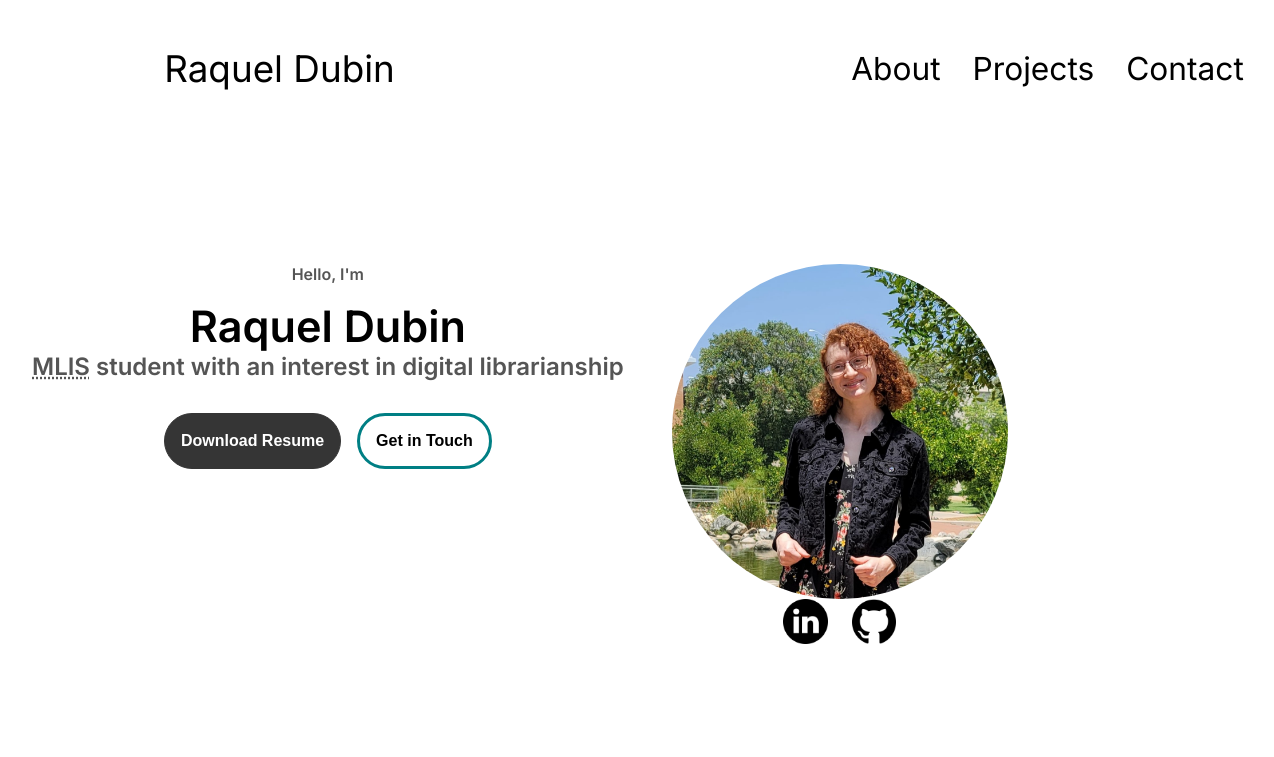
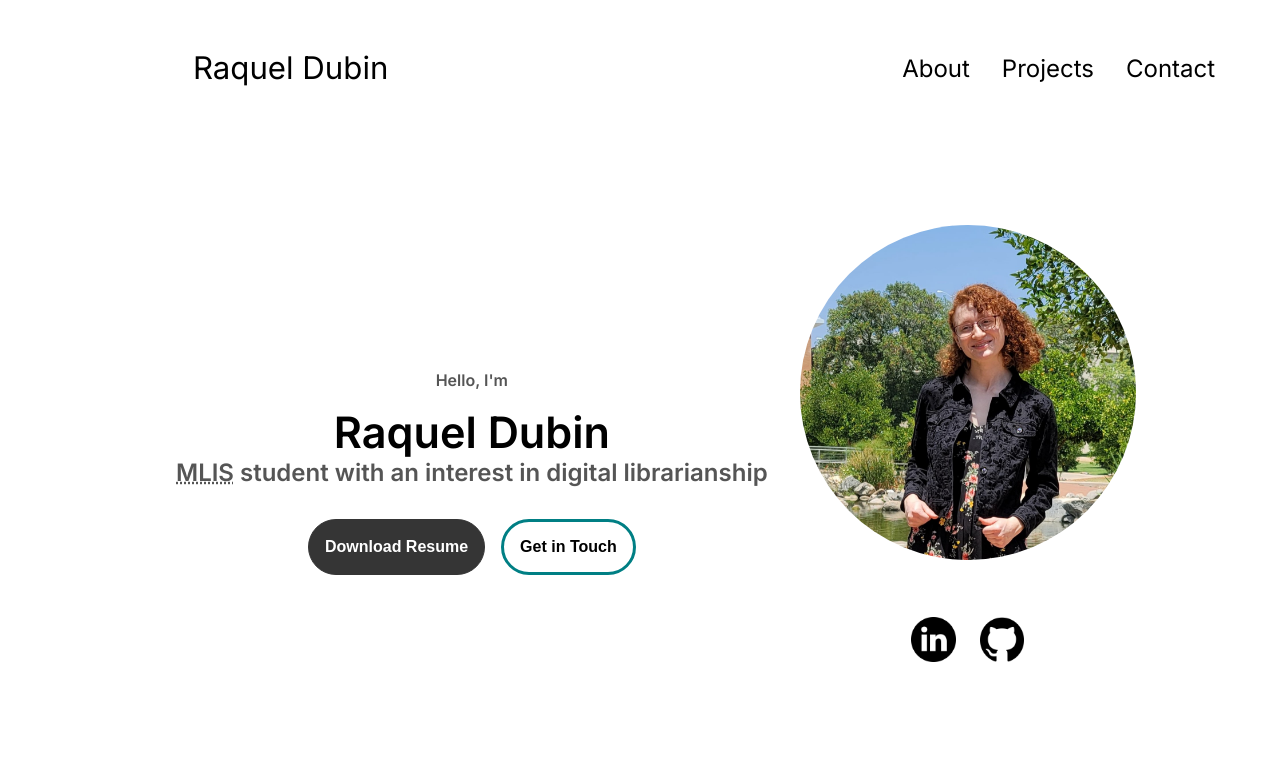
Before and after one commit to rdubi-alt/portfolio-site, a plain HTML site: page index.html in a window 1536 px wide. Shown: the top 757 px of the page, without its empty margins (64-1338 px from the left). Drawn offline with Linux system fonts and the light colour scheme; grey boxes are pictures that could not be loaded.

Commit message:
Update mediaqueries.css

```diff
--- a/mediaqueries.css
+++ b/mediaqueries.css
@@ -124,7 +124,7 @@
 }
 
 /* MEDIUM Screens  */
-@media (min-width: 768px) {
+/* @media (min-width: 768px) {
   section {
     margin: 0 7%;
   }
@@ -136,7 +136,7 @@
 
   /* PROFILE */
 
-  #profile {
+/* #profile {
     margin: 6rem;
     height: 50vh;
   }
@@ -151,10 +151,10 @@
 
   .pic-socials-container {
     display: block;
-  }
+  } */
 
-  /* ABOUT */
-  .about-details-container {
+/* ABOUT */
+/* .about-details-container {
     display: block;
   }
 
@@ -172,29 +172,57 @@
 
   .details-container {
     margin-bottom: 2rem;
-  }
+  } */
 
-  /* PROJECTS */
+/* PROJECTS */
 
-  .project-img {
+/* .project-img {
     align-self: center;
   }
 
   .project-img3 {
     align-self: center;
   }
-}
+} */
 
 /* LARGE Screens */
 @media (min-width: 992px) {
   section {
-    margin: 0 3rem;
-    height: 75vh;
+    margin: 0 10rem;
+    height: 96vh;
   }
+
+  /* PROFILE */
+
+  #profile {
+    height: 80vh;
+  }
+
+  main {
+    gap: 2rem;
+  }
+
+  .section-text {
+    align-self: center;
+  }
+
+  .pic-socials-container {
+    display: grid;
+  }
+
+  /* ABOUT */
 
   .about-text-container {
     margin-left: 0rem;
     margin-right: 1rem;
+  }
+
+  .about-details-container {
+    display: flex;
+  }
+
+  .about-containers {
+    display: flex;
   }
 
   .text-container {
@@ -208,6 +236,10 @@
     margin: 0 10rem;
   }
 
+  main {
+    margin-left: 1.5rem;
+  }
+
   .about-text-container {
     margin-right: 4rem;
   }
@@ -219,12 +251,8 @@
 
 /* EXTRA EXTRA LARGE Screens  */
 @media (min-width: 1400px) {
-  .logo {
-    font-size: 2.3rem;
-  }
-
-  .nav-links {
-    font-size: 1.98rem;
+  main {
+    margin-left: 5rem;
   }
 }
 
```
